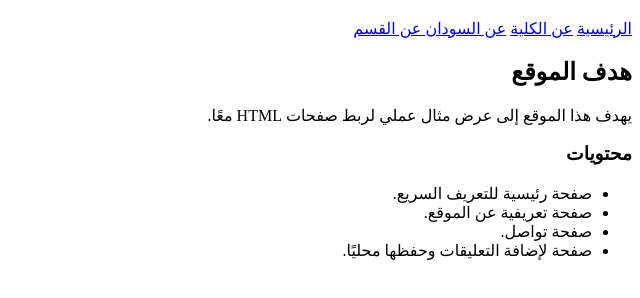
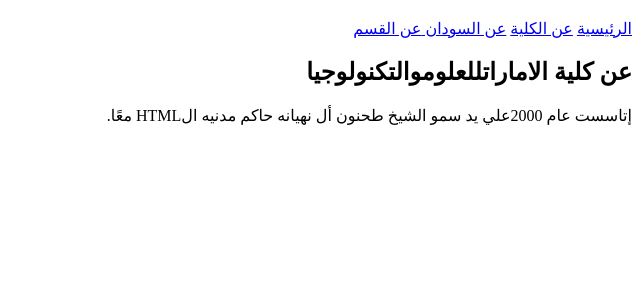
Before and after one commit to razazahmed650-sudo/Razaz-ahmed-, a plain HTML site: page about.html in a window 1280 px wide. Shown: the part 62-360 px from the top of the page, without its empty margins (640-1280 px from the left). Drawn offline with Linux system fonts and the light colour scheme.

Commit message:
Update about.html

```diff
--- a/about.html
+++ b/about.html
@@ -18,16 +18,7 @@
 
   <main>
     <section>
-      <h2>هدف الموقع</h2>
-      <p>يهدف هذا الموقع إلى عرض مثال عملي لربط صفحات HTML معًا.</p>
-      <h3>محتويات</h3>
-      <ul>
-        <li>صفحة رئيسية للتعريف السريع.</li>
-        <li>صفحة تعريفية عن الموقع.</li>
-        <li>صفحة تواصل.</li>
-        <li>صفحة لإضافة التعليقات وحفظها محليًا.</li>
-      </ul>
-    </section>
-  </main>
-</body>
-</html>
+      <h2>عن كلية الاماراتللعلوموالتكنولوجيا</h2>
+      <p>إتاسست عام 2000علي يد سمو الشيخ طحنون أل نهيانه حاكم مدنيه الHTML معًا.</p>
+      <br أل نهيانه
+  حاكم مدنيه العين تحت رعايةالدكتورالبدري عمرإلياس</h3>
```
